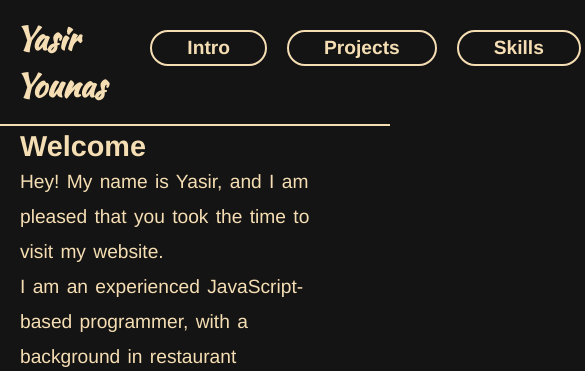
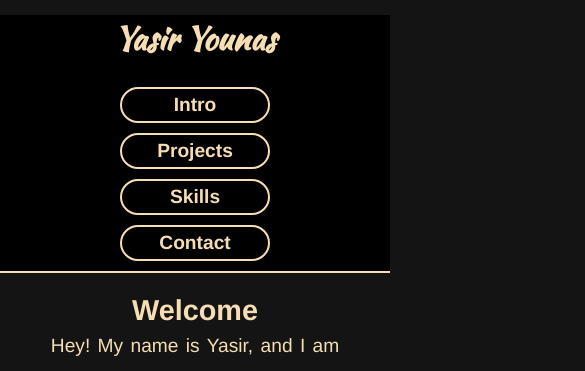
Before and after one commit to yazyounas/my-portfolio-website, a plain HTML site: page index.html in a window 390 px wide. Shown: the top 371 px of the page, 585 px wide, since content can reach past the window. Drawn offline with Linux system fonts and the light colour scheme.

Commit message:
added media query

```diff
--- a/resources/css/style.css
+++ b/resources/css/style.css
@@ -9,7 +9,7 @@ body {
     background-color: rgb(21, 20, 20);
     font-size: 16px;
     font-family: 'Helvetica', sans-serif;
-    margin: 0;
+    margin: auto;
     color: wheat;
 }
 h1 {
@@ -18,7 +18,7 @@ h1 {
     margin: 15px;
 }
 header {
-
+   background-color: black;
     color: wheat;
     display: flex;
     justify-content: space-between;
@@ -65,6 +65,7 @@ li a {
     background-repeat: no-repeat;
     background-size: cover;
     height: 600px;
+    width: 100%;
     display: flex;
     justify-content: center;
     align-items: center;
@@ -118,6 +119,7 @@ img {
     display: flex;
     justify-content: center;
     align-items: center;
+    flex-wrap: wrap;
 }
 .fa-brands {
     margin: 20px 90px;
@@ -165,25 +167,52 @@ input{
 
   }
 
+i{
+    font-size: 90px;
+    background-color: rgb(21, 20, 20);
+    color: wheat;
+
+}
+@media only screen and (max-width: 854px) {
+
+
+    .nav-btn {
+        margin-top: 10px;
+        width: auto;
+    }
+
+    #intro-section {
+        text-align: center;
+    }
+}
+@media only screen and (max-width: 770px) {
+   header {
+        display: block;
+        width: auto;
+    }
+    #intro-section {
+        display: block;
+        width: auto;
+        height: auto;
+    }
+}
+
+@media only screen and (max-width: 480px) {
+   header {
+    text-align: center;
+   }
+    ul {
+        display: inline-block;
+        margin: auto;
+    }
+    .nav-btn {
+        text-align: center;
+
+    }
 
 
 
 
 
 
-
-
-
-
-
-
-
-
-
-
-i{
-    font-size: 90px;
-    background-color: rgb(21, 20, 20);
-    color: wheat;
-
 }
```
Also changed, not shown: contact.html (+1 -20 lines).
